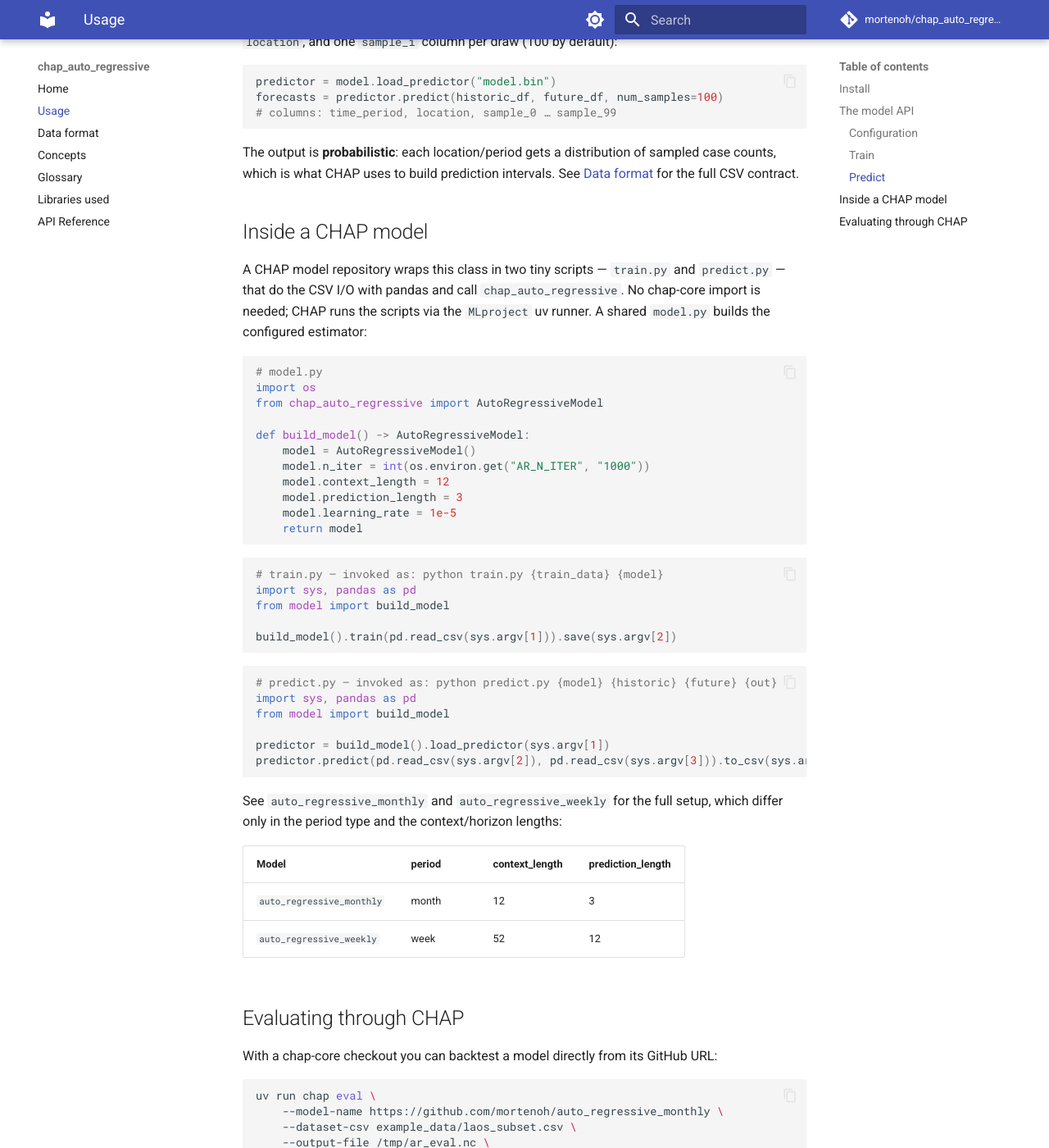
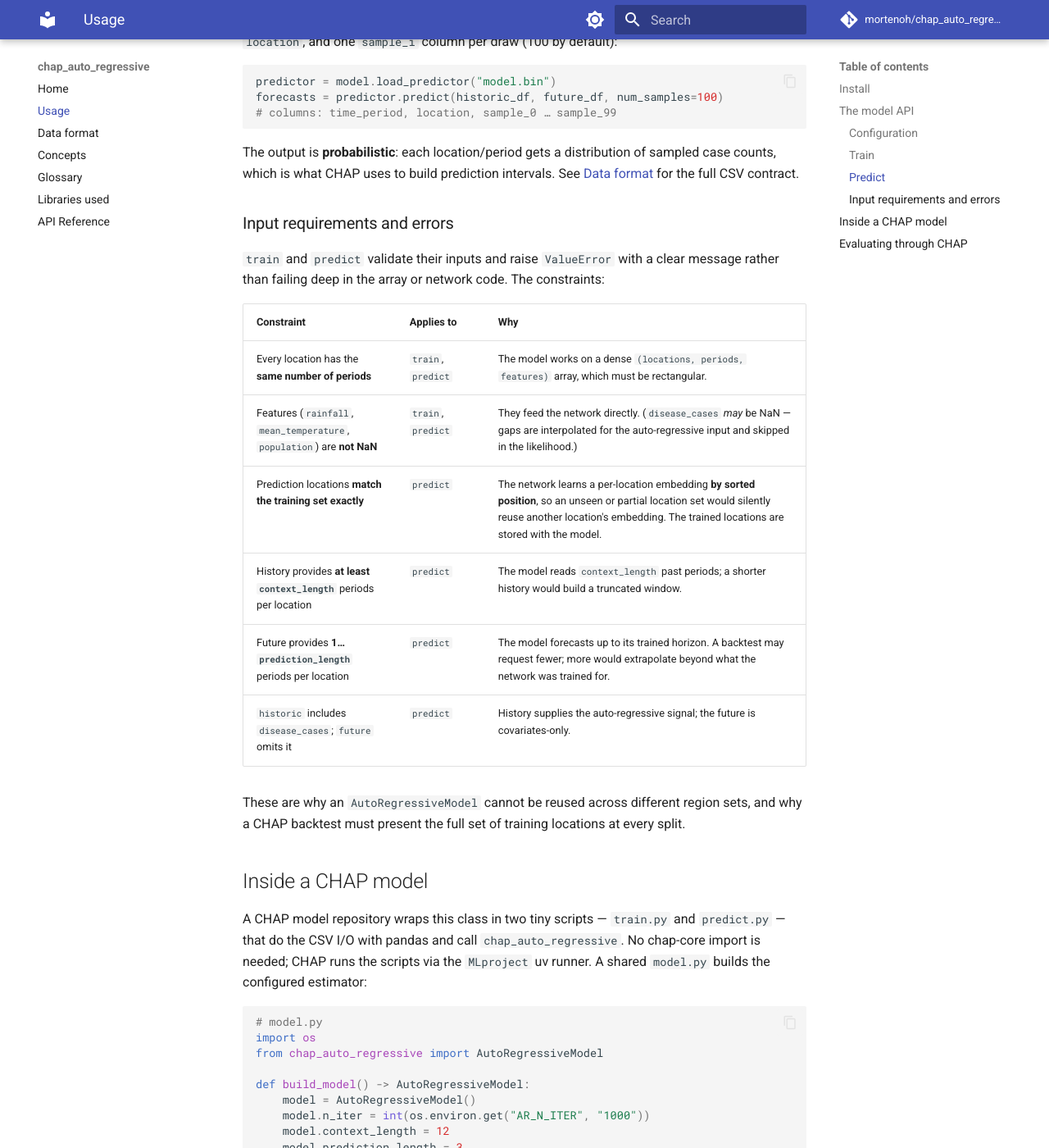
Before and after one commit to chap-models/chap_auto_regressive, an MkDocs documentation site: the page built from docs/usage.md, in a window 1280 px wide and 1400 px high, scrolled down 1805 px. Shown: the whole window at 82% size. Built offline with MkDocs 1.6.1 and Material for MkDocs 9.7.7, drawn with Linux system fonts in a browser that asks for light colours; comment, search, counter and statistics services are not loaded; some of the changed text lies outside the part shown.

Commit message:
docs: document predict input constraints and errors
Add an 'Input requirements and errors' table to the usage guide covering the
location-set, history-length, future-length, NaN, and disease_cases rules that
predict/train now validate, and note that a model is tied to its training region
set. Also fix a stale main.py reference (now model.py/build_model).

```diff
--- a/docs/usage.md
+++ b/docs/usage.md
@@ -45,9 +45,9 @@ defaults, so you only set the ones you need:
 | `learning_rate` | `1e-4` | The Adam step size. Smaller is more stable but converges more slowly. |
 | `rnn_model_name` | `"base"` | Which architecture to build — `"base"`, or `"multi_value"` which also mixes the target across locations. |
 
-In the CHAP models these are set in `main.py`. There, `n_iter` is read from the
-`AR_N_ITER` environment variable (defaulting to `1000`) so the test suite can run
-a fast pass — see each model's README.
+In the CHAP models these are set in `model.py`'s `build_model()`. There, `n_iter`
+is read from the `AR_N_ITER` environment variable (defaulting to `1000`) so the
+test suite can run a fast pass — see each model's README.
 
 All input and output is plain [pandas](https://pandas.pydata.org/) — `chap_auto_regressive`
 has no dependency on chap-core.
@@ -81,6 +81,24 @@ forecasts = predictor.predict(historic_df, future_df, num_samples=100)
 The output is **probabilistic**: each location/period gets a distribution of
 sampled case counts, which is what CHAP uses to build prediction intervals. See
 [Data format](data.md) for the full CSV contract.
+
+### Input requirements and errors
+
+`train` and `predict` validate their inputs and raise `ValueError` with a clear
+message rather than failing deep in the array or network code. The constraints:
+
+| Constraint | Applies to | Why |
+| --- | --- | --- |
+| Every location has the **same number of periods** | `train`, `predict` | The model works on a dense `(locations, periods, features)` array, which must be rectangular. |
+| Features (`rainfall`, `mean_temperature`, `population`) are **not NaN** | `train`, `predict` | They feed the network directly. (`disease_cases` *may* be NaN — gaps are interpolated for the auto-regressive input and skipped in the likelihood.) |
+| Prediction locations **match the training set exactly** | `predict` | The network learns a per-location embedding **by sorted position**, so an unseen or partial location set would silently reuse another location's embedding. The trained locations are stored with the model. |
+| History provides **at least `context_length`** periods per location | `predict` | The model reads `context_length` past periods; a shorter history would build a truncated window. |
+| Future provides **1…`prediction_length`** periods per location | `predict` | The model forecasts up to its trained horizon. A backtest may request fewer; more would extrapolate beyond what the network was trained for. |
+| `historic` includes `disease_cases`; `future` omits it | `predict` | History supplies the auto-regressive signal; the future is covariates-only. |
+
+These are why an `AutoRegressiveModel` cannot be reused across different region
+sets, and why a CHAP backtest must present the full set of training locations at
+every split.
 
 ## Inside a CHAP model
 
```
